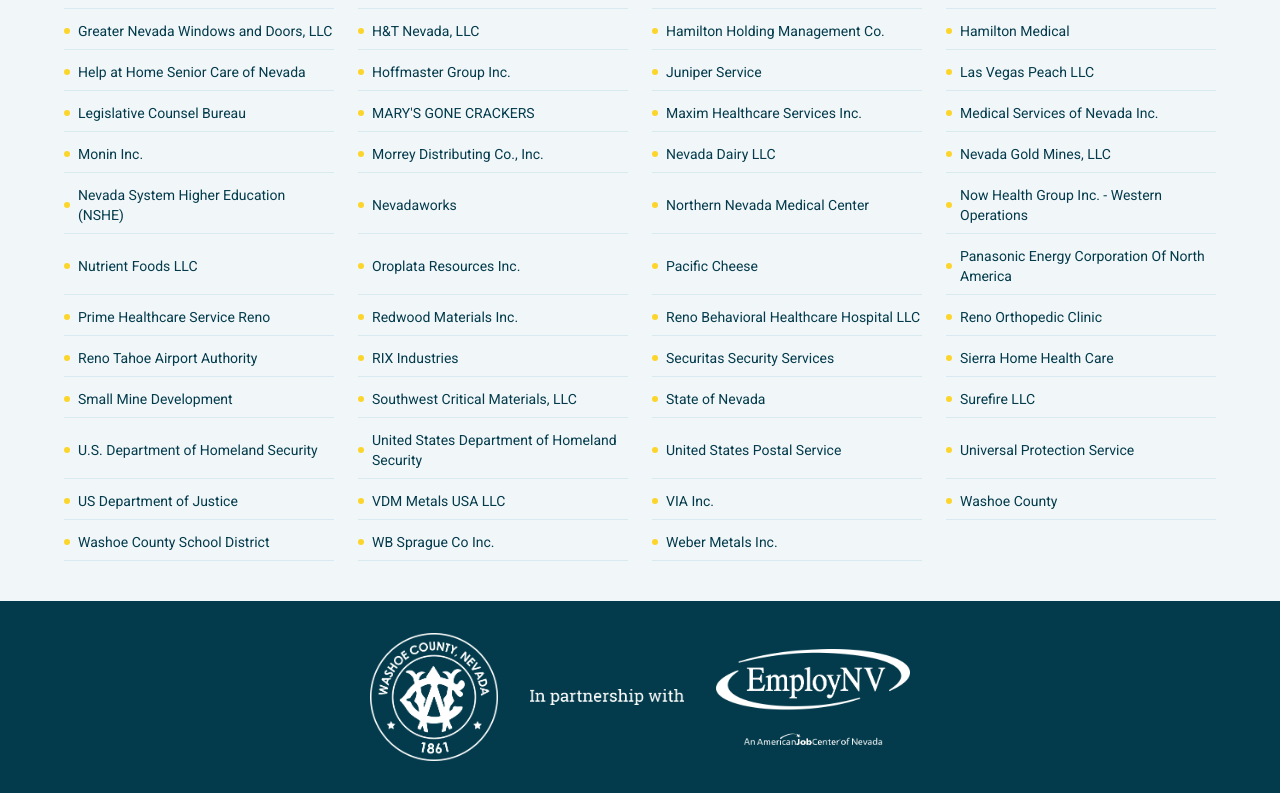
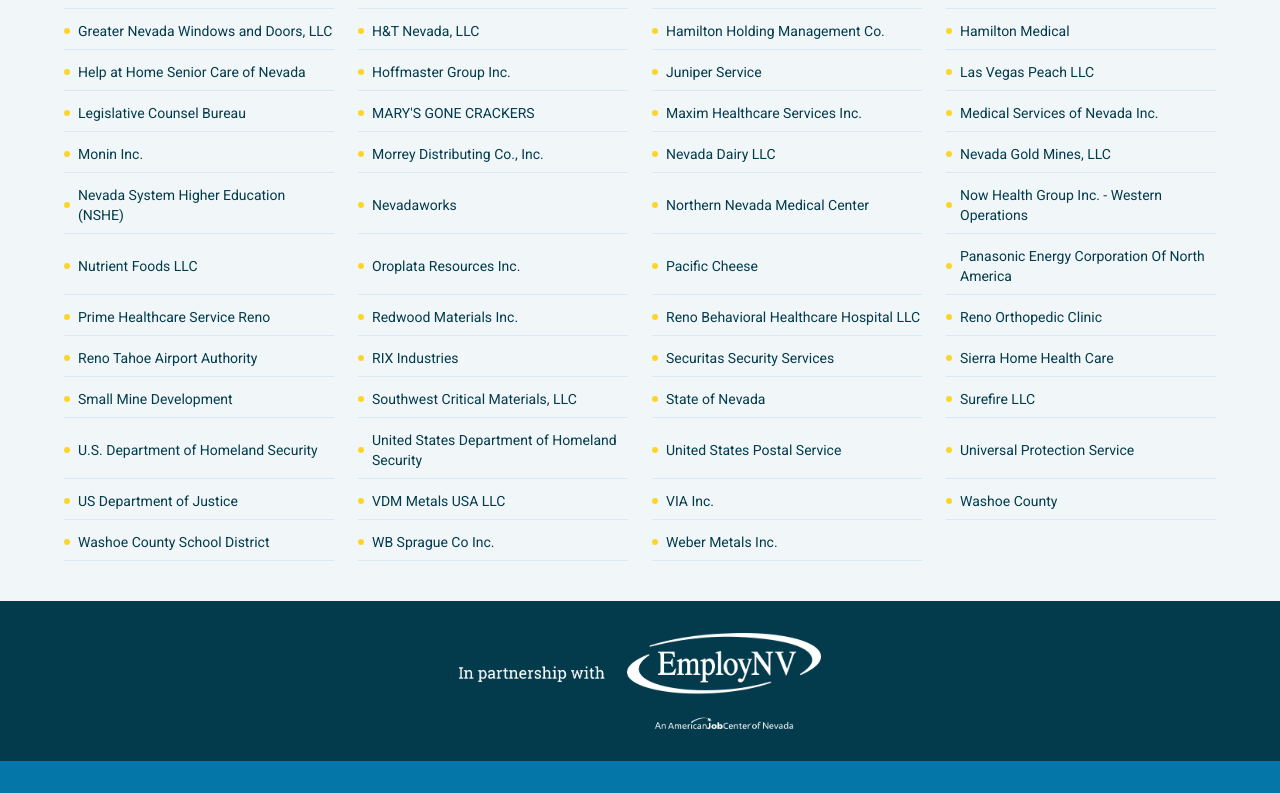
Before and after one commit to dev-software-eg/washoe-county-job-fair, a Next.js app: page / in a window 1280 px wide. Shown: the part 1351-2144 px from the top of the page. After the commit the page ends 2112 px from the top, so only its background shows below. Built offline with nearby package versions, Linux system fonts and the light colour scheme; no server answers.

Commit message:
Update footer with just EmplyNV logo

```diff
--- a/components/Footer.tsx
+++ b/components/Footer.tsx
@@ -6,32 +6,12 @@
       <div className="mx-auto flex max-w-6xl flex-col items-center gap-3 text-center">
         <div className="flex flex-col items-center justify-center gap-4 lg:flex-row lg:gap-8">
           <a
-            href="https://www.washoecounty.gov/"
-            target="_blank"
-            rel="noopener noreferrer"
-          >
-            <Image
-              src="/logos/wc-seal.png"
-              alt="Washoe County seal"
-              width={598}
-              height={598}
-              className="h-32 w-auto object-contain"
-            />
-          </a>
-          <Image
-            src="/logos/in-partnership-with.png"
-            alt="In partnership with"
-            width={598}
-            height={598}
-            className="h-4 w-auto object-contain"
-          />
-          <a
             href="https://www.employnv.gov/"
             target="_blank"
             rel="noopener noreferrer"
           >
             <Image
-              src="/logos/employnv-single.png"
+              src="/logos/employnv.png"
               alt="EmployNV — An American Job Center of Nevada"
               width={935}
               height={248}
```
